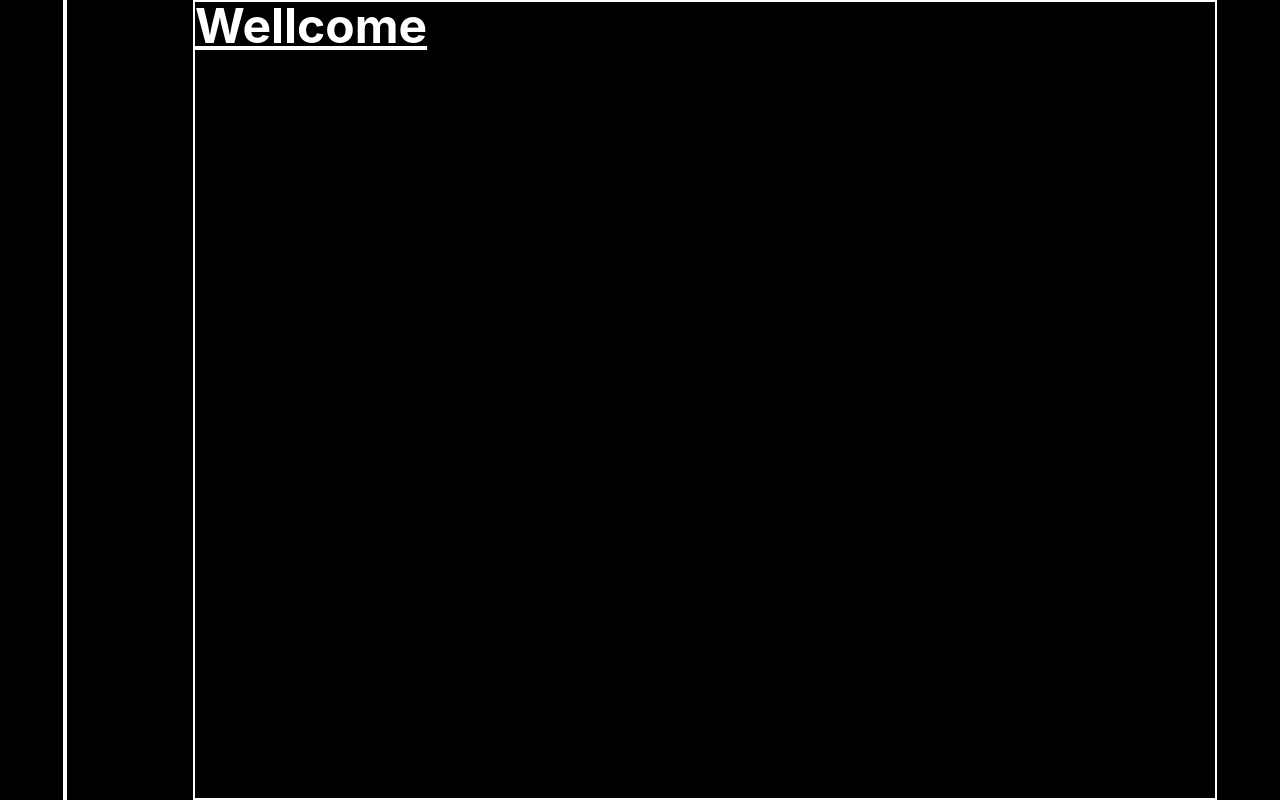
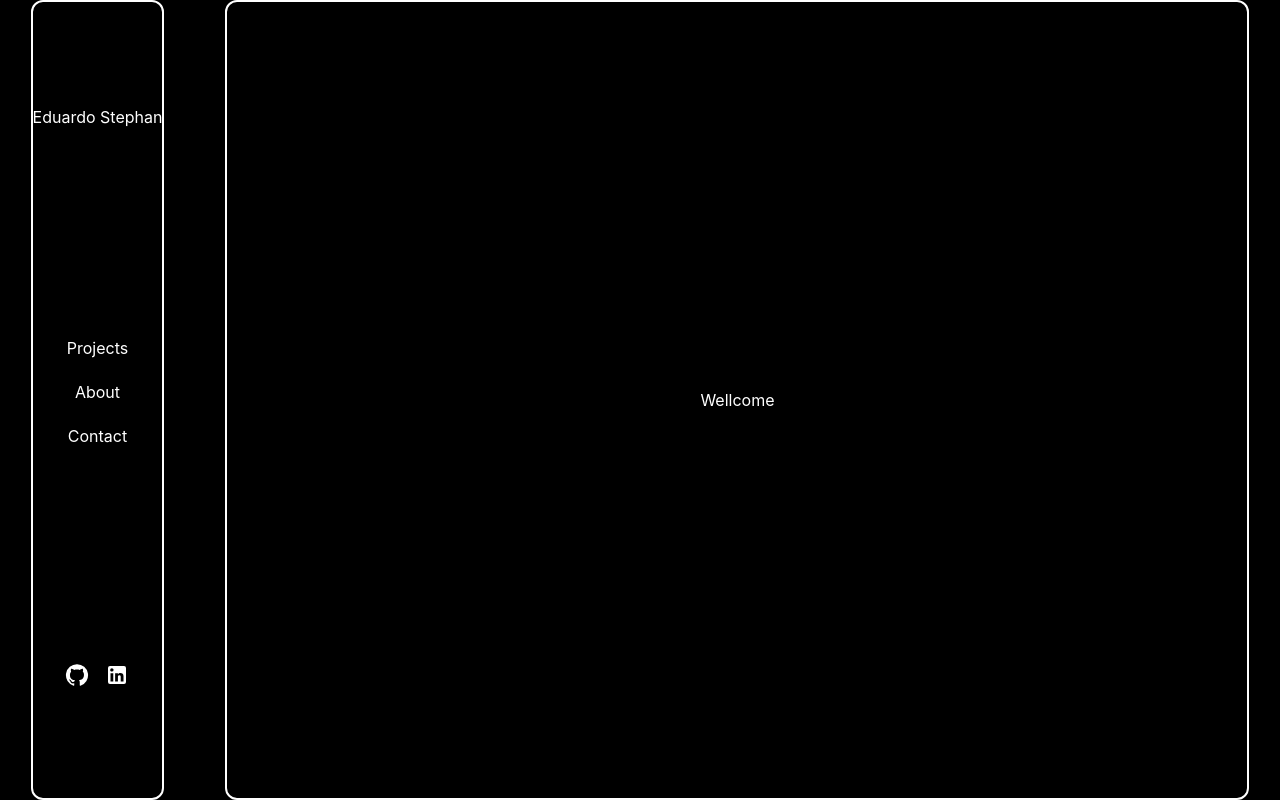
Before and after one commit to StephanCadu/Portfolio, a React (Create React App) app: page / in a window 1280 px wide. Built offline with nearby package versions, Linux system fonts and the light colour scheme.

Commit message:
🛠️ feat: creating links and icons on navbar

```diff
--- a/package.json
+++ b/package.json
@@ -3,6 +3,10 @@
   "version": "0.1.0",
   "private": true,
   "dependencies": {
+    "@emotion/react": "^11.10.5",
+    "@emotion/styled": "^11.10.5",
+    "@mui/icons-material": "^5.11.0",
+    "@mui/material": "^5.11.2",
     "@testing-library/jest-dom": "^5.16.5",
     "@testing-library/react": "^13.4.0",
     "@testing-library/user-event": "^13.5.0",
@@ -12,6 +16,8 @@
     "@types/react-dom": "^18.0.10",
     "react": "^18.2.0",
     "react-dom": "^18.2.0",
+    "react-router": "^6.6.1",
+    "react-router-dom": "^6.6.1",
     "react-scripts": "5.0.1",
     "typescript": "^4.9.4",
     "web-vitals": "^2.1.4"
--- a/src/App.tsx
+++ b/src/App.tsx
@@ -1,16 +1,20 @@
 import React from 'react';
-import Nav from './components/Nav';
+import { BrowserRouter, Route, Routes } from 'react-router-dom';
+import About from './components/About';
+import Contact from './components/Contact';
+import Home from './components/Home';
+import Projects from './components/Projects';
 
 function App() {
   return (
-    <div className="flex h-screen w-full items-center justify-around bg-black">
-      <Nav />
-      <main className="flex min-h-max w-4/5 min-w-min h-full text-white border-white border-2">
-        <h1 className="text-5xl font-bold underline">
-          Wellcome
-        </h1>
-      </main>
-    </div>
+    <BrowserRouter>
+      <Routes>
+        <Route path="/" element={ <Home /> } />
+        <Route path="/projects" element={ <Projects /> } />
+        <Route path="/about" element={ <About /> } />
+        <Route path="/contact" element={ <Contact /> } />
+      </Routes>
+    </BrowserRouter>
   );
 }
 
--- a/src/components/Home.tsx
+++ b/src/components/Home.tsx
@@ -1,11 +1,17 @@
 import React, { FunctionComponent } from "react";
+import Nav from "./Nav";
 
 interface HomeProps {}
 
 const Home: FunctionComponent<HomeProps> = () => {
   return (
-    <div>
-      Home
+    <div className="flex h-screen w-full items-center justify-around bg-black">
+      <Nav />
+      <main className="rounded-xl flex min-h-max w-4/5 min-w-min h-full text-white border-white border-2 items-center justify-center flex-col">
+        <h1 className="">
+          Wellcome
+        </h1>
+      </main>
     </div>
   );
 }
--- a/src/components/Nav.tsx
+++ b/src/components/Nav.tsx
@@ -1,14 +1,32 @@
+import { GitHub, LinkedIn } from '@mui/icons-material';
 import React, { FunctionComponent } from 'react';
+import { Link } from 'react-router-dom';
 
 interface NavProps {}
 
 const Nav: FunctionComponent<NavProps> = () => {
   return (
-    <nav className="flex h-full w-1/6 min-w-min max-w-max border-white border-2">
-      {/* <h2 className="text-white">
-        Eduardo Stephan
-      </h2> */}
-      <div className="logo"></div>
+    <nav className="text-white flex flex-col h-full w-1/6 max-w-max border-white border-2 min-w-fit items-center justify-around rounded-xl">
+      <section>
+        <h2>
+          Eduardo Stephan
+        </h2>
+      </section>
+
+      <section className="flex flex-col justify-between items-center h-28">
+        <Link to="/projects">Projects</Link>
+        <Link to="/about">About</Link>
+        <Link to="/contact">Contact</Link>
+      </section>
+
+      <section className="flex w-full items-center justify-center">
+        <a href="https://www.linkedin.com/in/carlos-eduardo-stephan-851b91233/" target="_blank" rel="noreferrer">
+          <GitHub className="m-2" />
+        </a>
+        <a href="https://github.com/StephanCadu" target="_blank" rel="noreferrer">
+          <LinkedIn className="m-2" />
+        </a>
+      </section>
     </nav>
   );
 }
```
Also changed, not shown: 1 other file (tests, documents, lock files or other folders).
